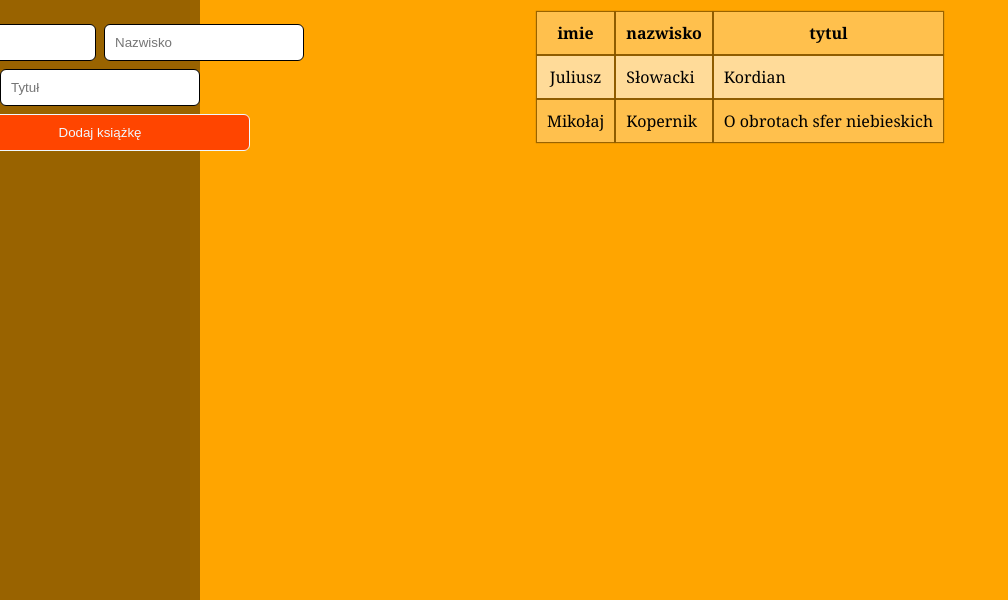
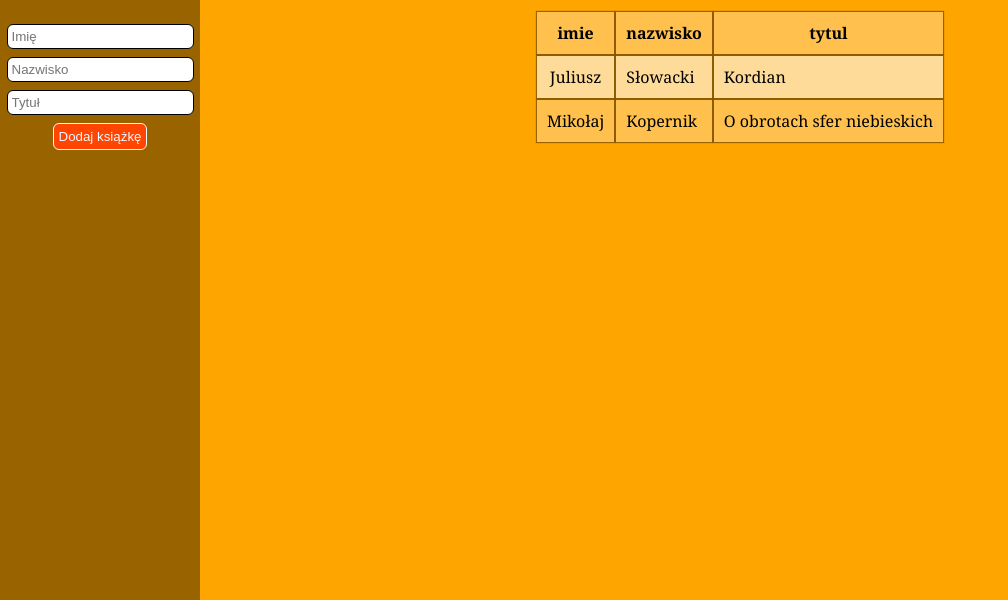
Before and after one commit to 3ti-2020/crud-wiele-do-wielu-szymon-niewiadomski, a PHP site: page / in a window 1280 px wide. Shown: the part 200-800 px from the top of the page, without its empty margins (0-1008 px from the left). Run offline with PHP 8.4, Linux system fonts and the light colour scheme; data comes from the database, SQL or seed files in the repository; data that the repository does not hold is empty.

Commit message:
Add files via upload

```diff
--- a/style.css
+++ b/style.css
@@ -63,22 +63,21 @@ td, th{
 }
 .insert form{
     display: flex;
-    flex-wrap: wrap;
+    flex-direction: column;
     justify-content: center;
-    width: 500px;
+    align-items: center;
+    width: 100%;
 }
 .input{
-    flex-basis: 40%;
-    margin: .4rem;
-    padding: 1rem;
+    margin: .4rem 0;
+    padding: .4rem;
     border-radius: 6px;
     border: 1px solid black;
 
 }
 .button{
-    margin: .4rem;
-    padding: 1rem;
-    flex-basis: 60%;
+    margin: .4rem 0;
+    padding: .5rem;
     background: orangered;
     border: 1px solid aliceblue;
     border-radius: 6px;
```
